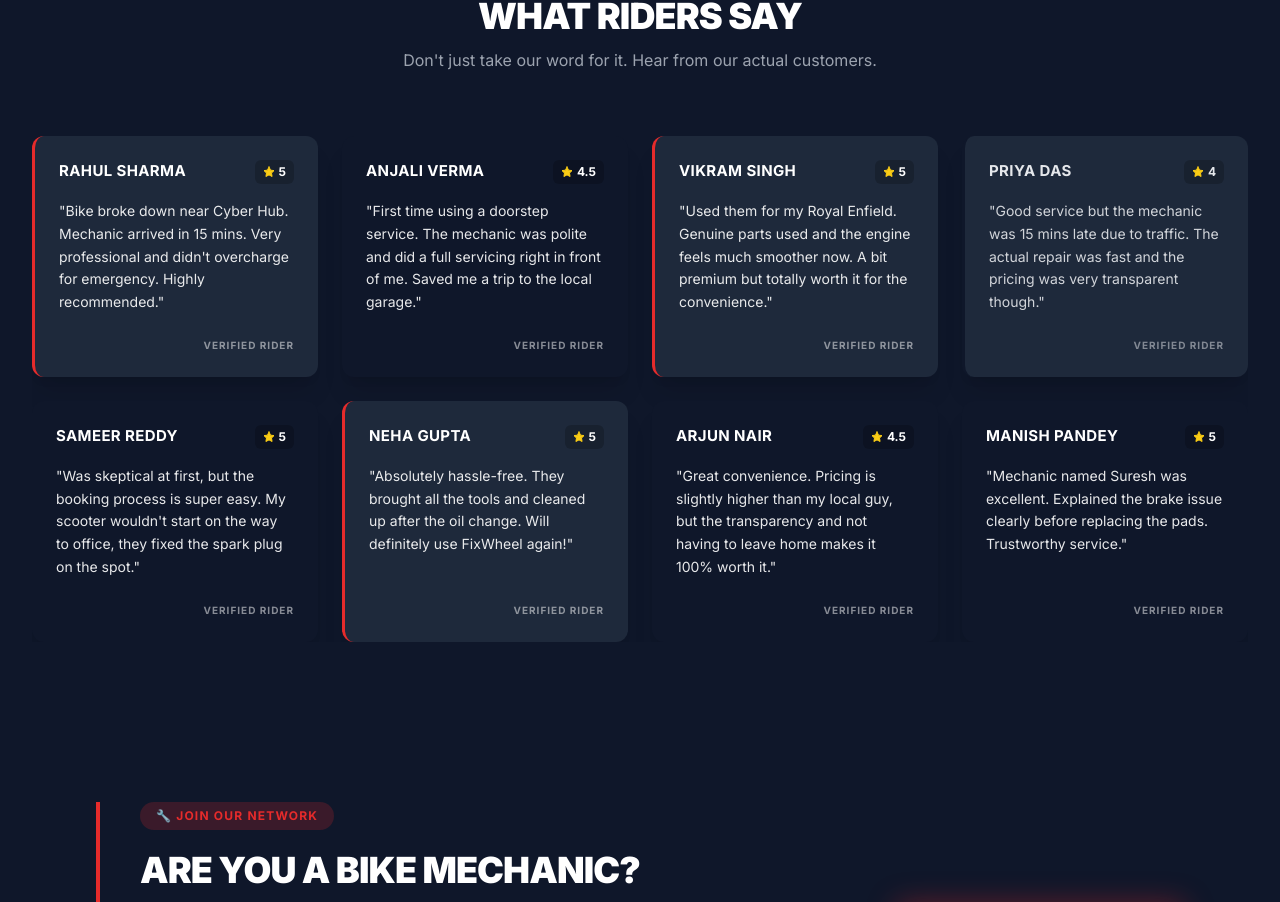
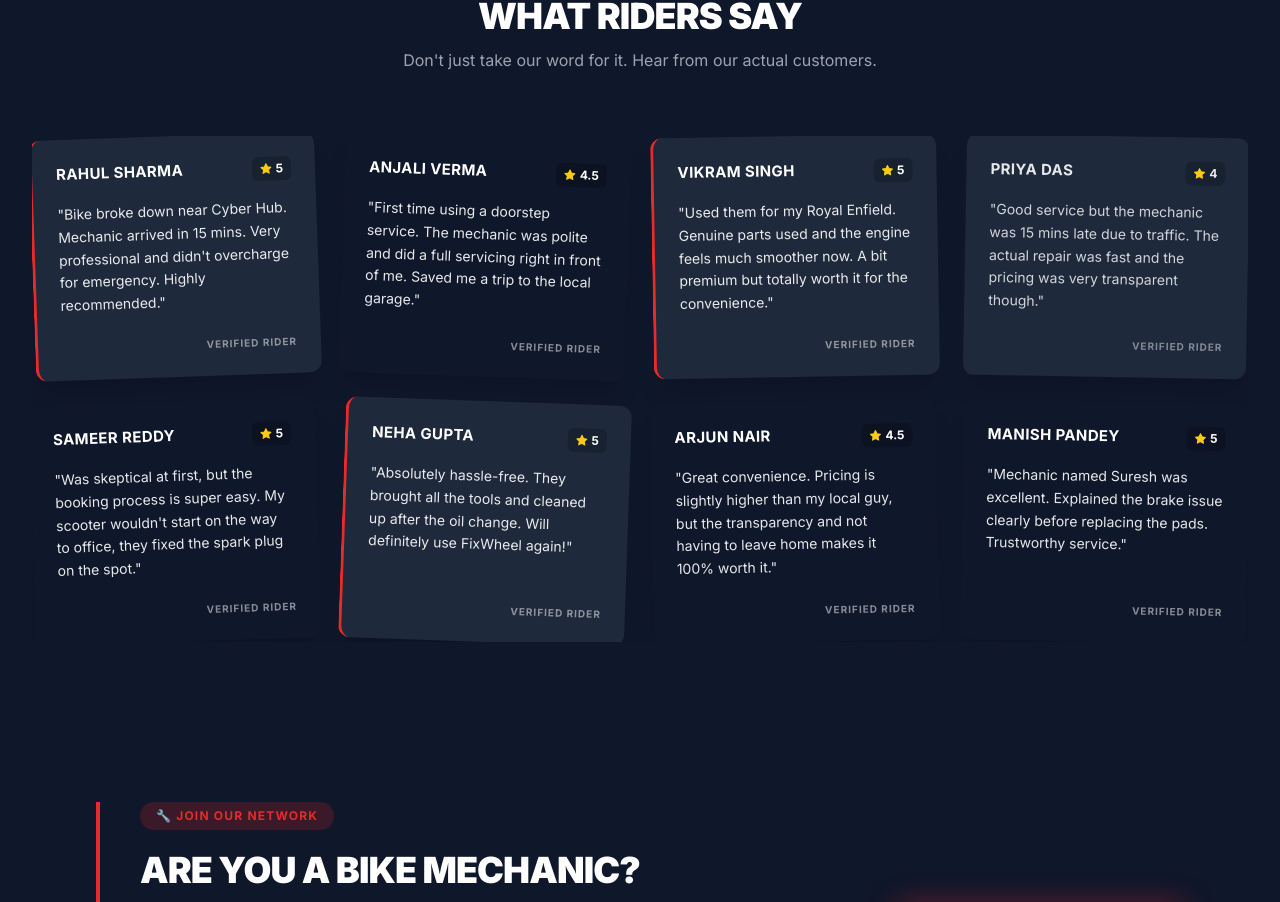
Before and after one commit to fixwheel-app/FIXWHEEL, a Next.js app in the folder frontend/: page / in a window 1280 px wide. Shown: the part 3433-4335 px from the top of the page. Built offline with nearby package versions, Linux system fonts and the light colour scheme.

Commit message:
style: remove entrance animation from review cards to stop random floating on scroll

```diff
--- a/frontend/app/page.client.tsx
+++ b/frontend/app/page.client.tsx
@@ -273,12 +273,8 @@ export default function Home() {
           {/* Grid Layout for Desktop, Horizontal Scroll for Mobile */}
           <div className="flex overflow-x-auto snap-x snap-mandatory md:grid md:grid-cols-2 lg:grid-cols-4 gap-6 pb-8 md:pb-0 [&::-webkit-scrollbar]:hidden [-ms-overflow-style:none] [scrollbar-width:none] -mx-4 px-4 md:mx-0 md:px-0">
             {reviews.map((review, idx) => (
-              <motion.div
+              <div
                 key={idx}
-                initial={{ opacity: 0, y: 20 }}
-                whileInView={{ opacity: 1, y: 0 }}
-                viewport={{ once: true }}
-                transition={{ duration: 0.5, delay: idx * 0.1 }}
                 className={`w-[280px] sm:w-[320px] md:w-auto snap-center shrink-0 p-6 rounded-[12px] shadow-xl transition-all duration-300 hover:rotate-0 hover:scale-[1.02] hover:z-10 cursor-pointer flex flex-col justify-between h-full whitespace-normal ${review.style} ${review.tilt}`}
               >
                 <div>
@@ -294,7 +290,7 @@ export default function Home() {
                 <div className="mt-6 flex items-center justify-end">
                   <span className="text-[10px] font-bold uppercase tracking-widest opacity-50">Verified Rider</span>
                 </div>
-              </motion.div>
+              </div>
             ))}
           </div>
         </div>
```
